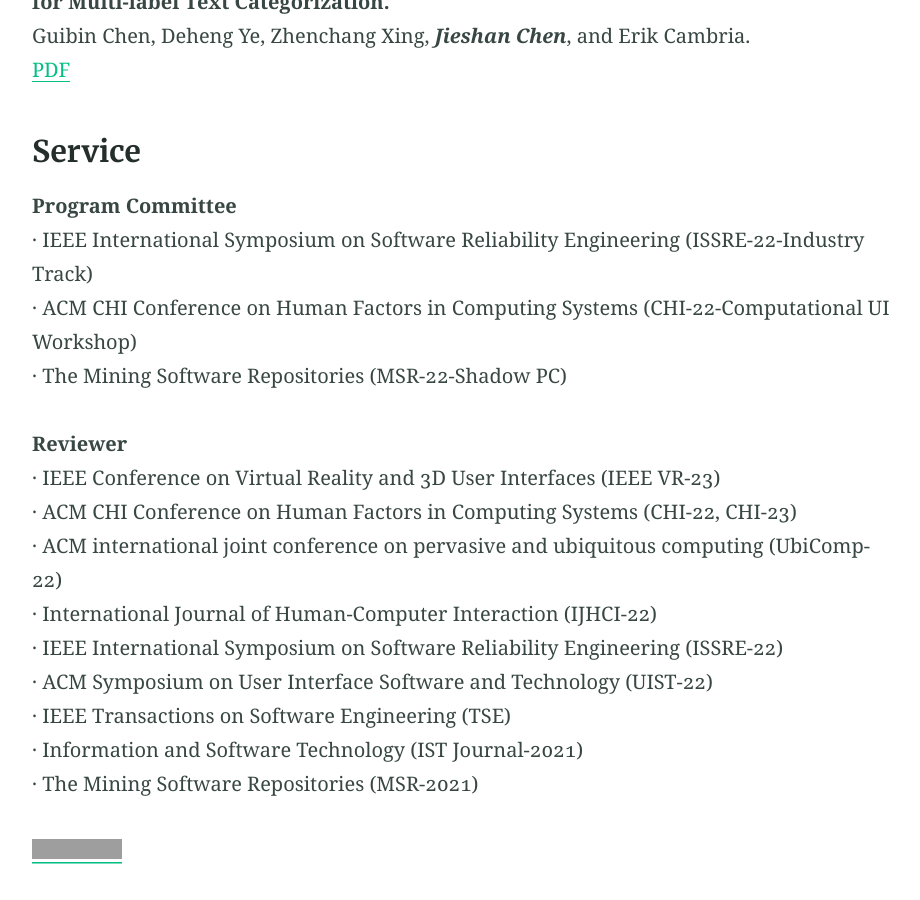
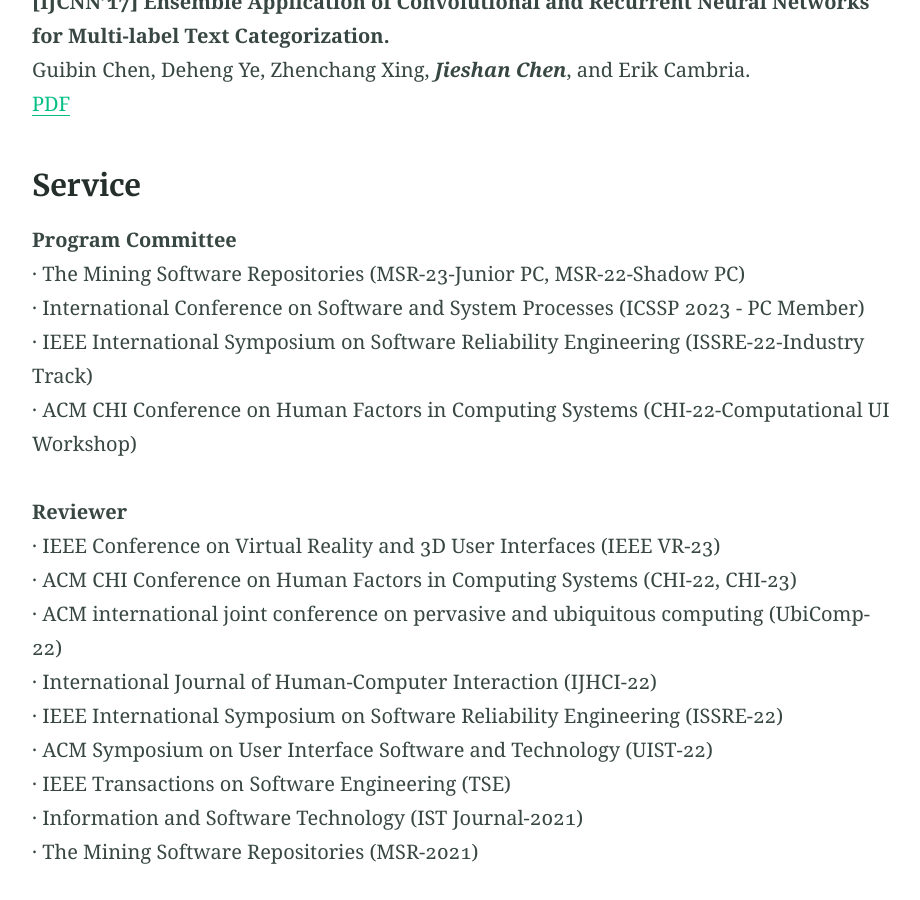
Before and after one commit to chenjshnn/chenjshnn.github.io, a Jekyll site: the page built from index.md, in a window 1280 px wide and 900 px high, scrolled down 2384 px. Shown: the whole window, without its empty margins (176-1096 px from the left). Built offline with Jekyll 4.4.1, drawn with Linux system fonts in a browser that asks for light colours; some of the changed text lies outside the part shown; grey boxes are pictures that could not be loaded.

Commit message:
Update index.md

```diff
--- a/index.md
+++ b/index.md
@@ -19,6 +20,7 @@ My work lies in the fields of software engineering, deep learning, and human com
 
 
 ### News
+- [2022-12-01] Selected as a Junior PC Member at MSR2023
 - [2022-08-31] Gave a talk titled **"Understanding Fairness Issues in Machine Unlearning and Dark Pattern"** at [NIST Workshop on Mitigating AI Bias in Context](https://www.nccoe.nist.gov/get-involved/attend-events/workshop-mitigating-ai-bias-context)
 - [2022-07-08] Released a preprint version of our work **"Extracting Replayable Interactions from Videos of Mobile App Usage"**
 - [2022-01-10] Joined CSIRO's Data61 as a research scientist
@@ -59,9 +61,10 @@ Guibin Chen, Deheng Ye, Zhenchang Xing, ***Jieshan Chen***, and Erik Cambria. <b
 ### Service
 
 **Program Committee** <br />
+· The Mining Software Repositories (MSR-23-Junior PC, MSR-22-Shadow PC) <br />
+· International Conference on Software and System Processes (ICSSP 2023 - PC Member) <br />
 · IEEE International Symposium on Software Reliability Engineering (ISSRE-22-Industry Track) <br />
 · ACM CHI Conference on Human Factors in Computing Systems (CHI-22-Computational UI Workshop) <br />
-· The Mining Software Repositories (MSR-22-Shadow PC)
 
 **Reviewer** <br />
 · IEEE Conference on Virtual Reality and 3D User Interfaces (IEEE VR-23) <br />
```
Also changed, not shown: other parts of index.md (+2 -1 lines).
